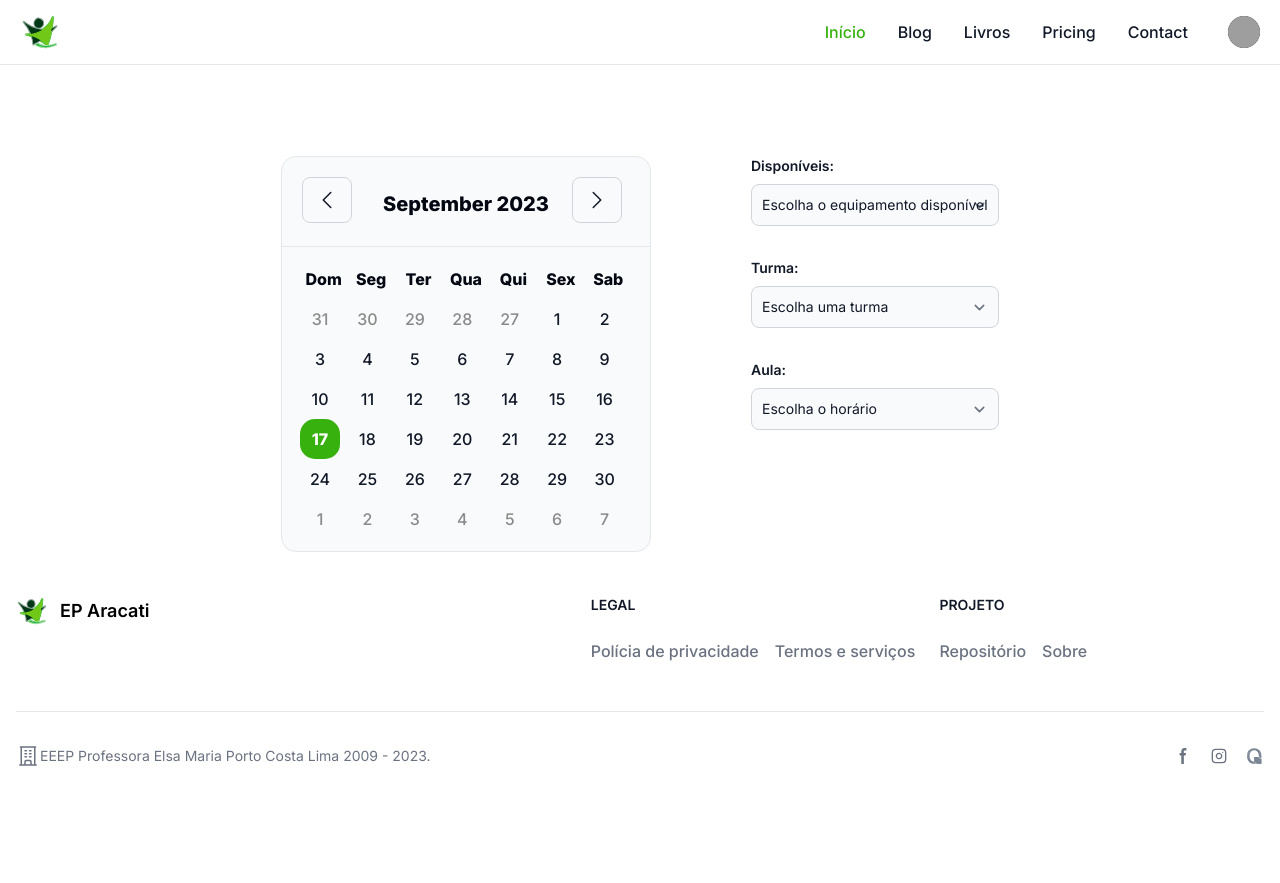
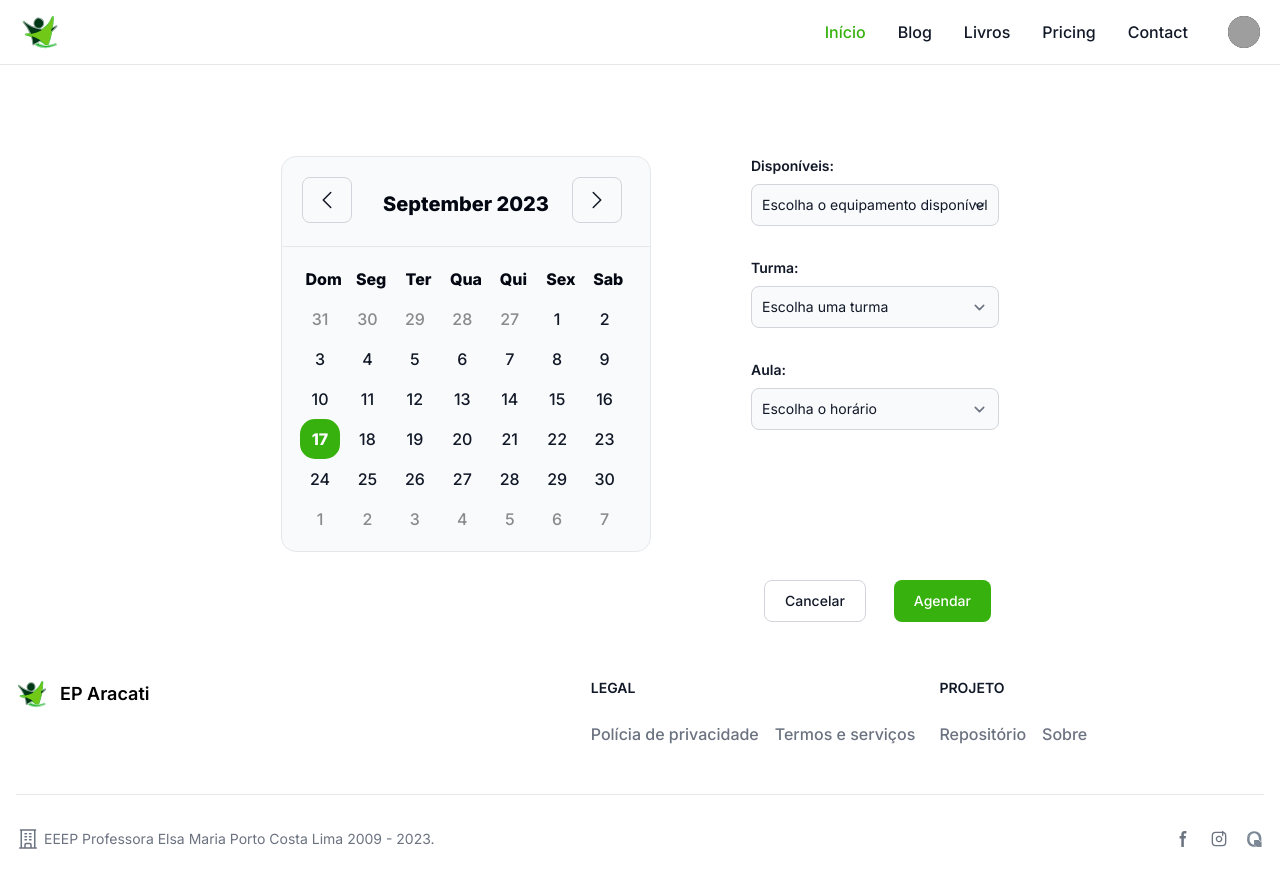
Before and after one commit to hi-bernardo/eparacati, a React (Vite) app: page /agendamento in a window 1280 px wide. Before the commit the page ends 800 px from the top, so only its background shows below. Built offline with nearby package versions, Linux system fonts and the light colour scheme; grey boxes are pictures that could not be loaded.

Commit message:
Position absolute removido

```diff
--- a/src/components/layout/Footer/index.jsx
+++ b/src/components/layout/Footer/index.jsx
@@ -7,10 +7,10 @@
    const date = new Date();
 
    return (
-      <footer className="bg-white dark:bg-gray-900 absolute bottom-0 w-screen">
+      <footer className="bg-white dark:bg-gray-900 w-screen">
          <div className="mx-auto w-full max-w-screen-xl p-4 py-6 lg:py-8">
-            <div className="md:flex md:justify-between">
-               <div className="mb-6 md:mb-0">
+            <div className="lg:flex lg:justify-between">
+               <div className="mb-6 lg:mb-0">
                   <a href="/" className="flex items-center">
                      <img src={Logo} className="h-8 mr-3" alt="EP Logo" />
                      <span className="self-center text-lg font-semibold whitespace-nowrap dark:text-white">
@@ -69,7 +69,7 @@
             </div>
             <hr className="my-6 border-gray-200 sm:mx-auto dark:border-gray-700 lg:my-8" />
             <div className="sm:flex sm:items-center sm:justify-between">
-               <span className="flex items-center align-middle text-sm text-gray-500 sm:text-center dark:text-gray-400">
+               <span className="flex items-center align-middle text-sm text-gray-500 sm:text-center gap-1 dark:text-gray-400">
                   <HiOutlineBuildingOffice className="text-2xl" />
                   EEEP Professora Elsa Maria Porto Costa Lima 2009 -{" "}
                   {date.getFullYear()}.
@@ -116,7 +116,7 @@
                            ry="5"
                         />
                         <path d="M16 11.37A4 4 0 1 1 12.63 8 4 4 0 0 1 16 11.37z" />{" "}
-                        <line x1="17.5" y1="6.5" x2="17.51" y2="6.5" />
+                        <line x1="17.5" y1="g6.5" x2="17.51" y2="6.5" />
                      </svg>
                      <span className="sr-only">Instagram perfil</span>
                   </a>
```
